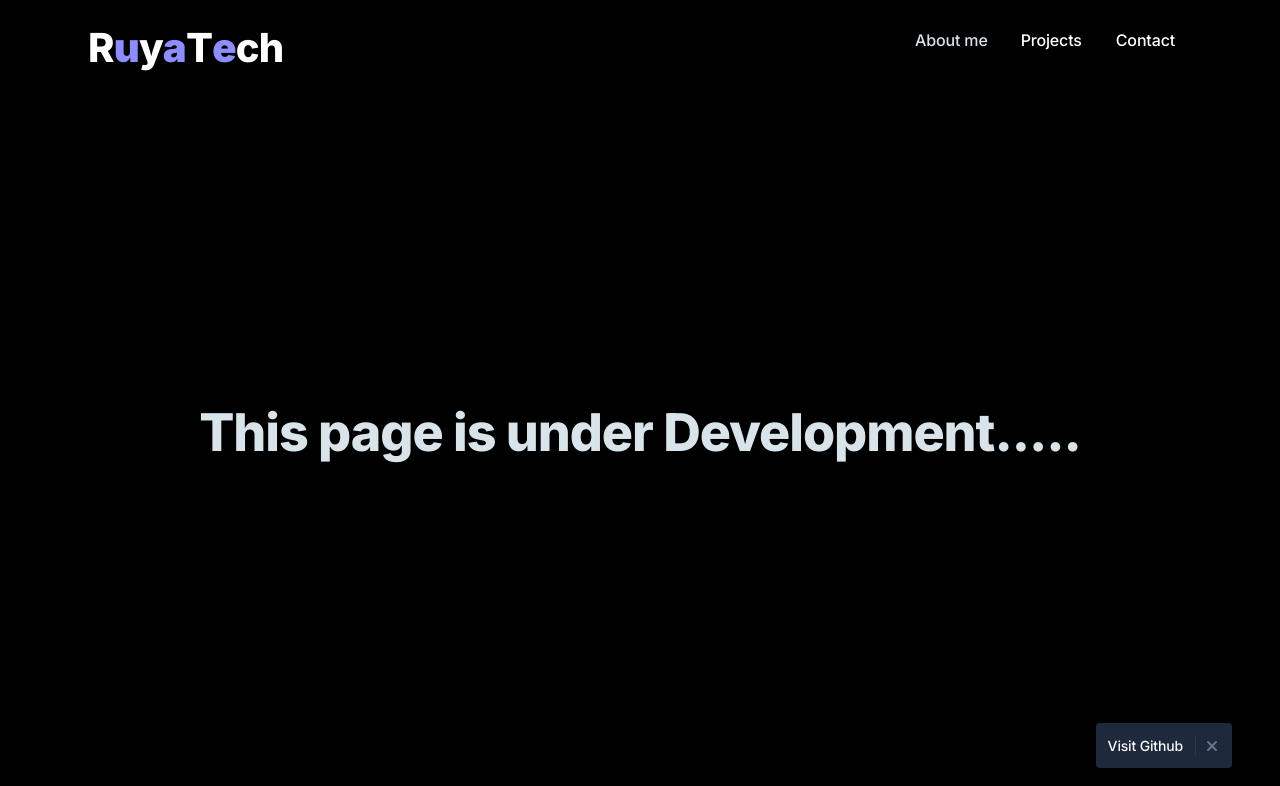
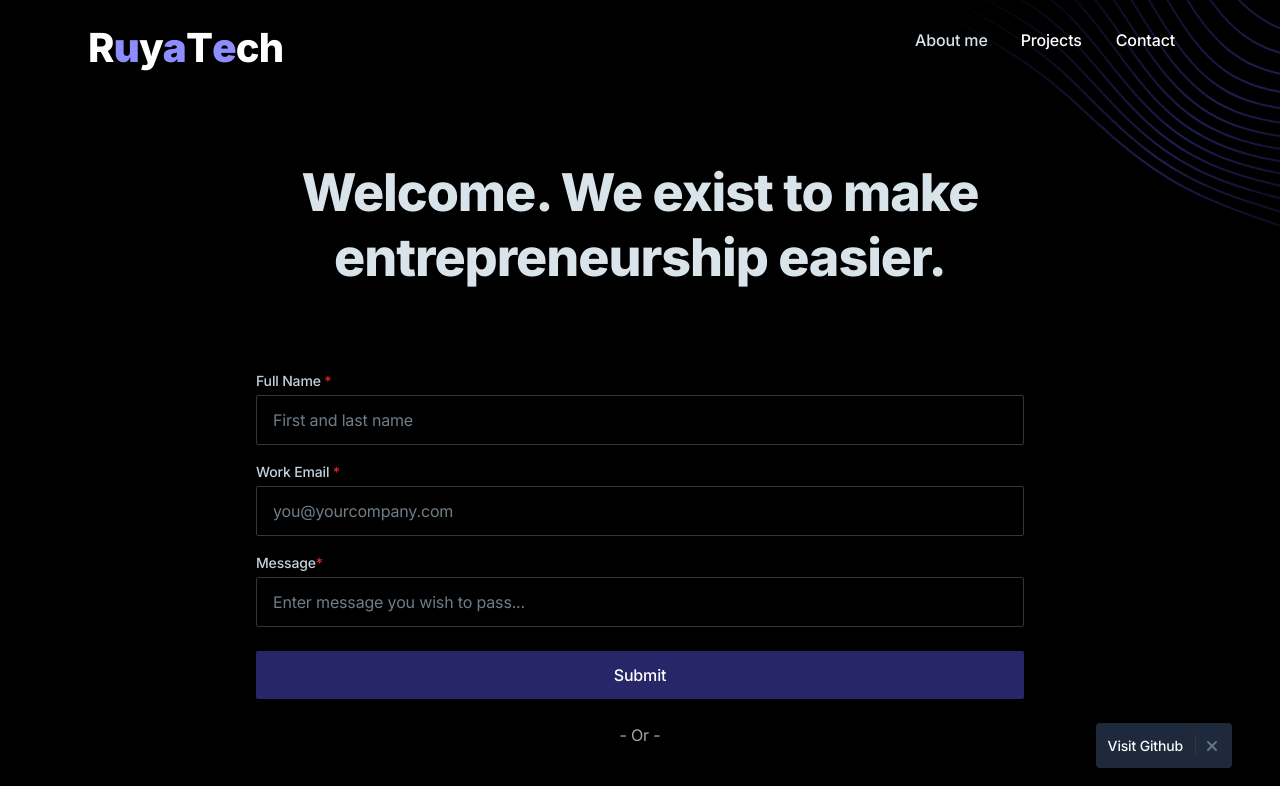
Before and after one commit to RuyaTechOrg/ruya_tech, a Next.js app: page /contact in a window 1280 px wide. Shown: the top 786 px of the page. Built offline with nearby package versions, Linux system fonts and the light colour scheme.

Commit message:
new changes

```diff
--- a/app/(auth)/signup/page.tsx
+++ b/app/(auth)/contact/page.tsx
@@ -18,7 +18,7 @@ export default function SignUp() {
 
           {/* Form */}
           <div className="max-w-3xl mx-auto">
-            <form method='POST' action={'#'}>
+            <form method='POST' action={'/api/contact/route'}>
               <div className="flex flex-wrap -mx-3 mb-4">
                 <div className="w-full px-3">
                   <label className="block text-gray-300 text-sm font-medium mb-1" htmlFor="full-name">Full Name <span className="text-red-600">*</span></label>
--- /dev/null
+++ b/app/api/contact/route.ts
@@ -0,0 +1,4 @@
+export async function POST(request: Request,response: Response) {
+  const data = response.body;
+  console.log(data)
+}
--- a/app/api/hello/route.ts
+++ /dev/null
@@ -1,3 +0,0 @@
-export async function GET(request: Request) {
-  return new Response('Hello, Next.js!')
-}
--- a/app/contact/page.tsx
+++ /dev/null
@@ -1,26 +0,0 @@
-import Footer from "@/components/ui/footer"
-
-export const metadata =  {
-    title : 'Contact Page  - Gumonda',
-    description : 'Page description',
-}
-
-export default function Web3Page () {
-    return (
-        <>
-       <section className="relative">
-        <div className="max-w-6xl mx-auto px-4 sm:px-6">
-        <div className="pt-32 pb-12 md:pt-40 md:pb-20">
-
-          {/* Page header */}
-          <div className="max-w-6xl mx-start pb-12 md:pb-20 pt-60 md:pb-60">
-            <h1 className="h1 mb-4 text-center">This page is under Development.....</h1>
-            {/* <p className="text-xl text-green-600">"What we do? and how we do them?"</p> */}
-          </div>
-        <Footer/>
-        </div>
-        </div>
-        </section>
-        </>
-    )
-}
--- a/components/ui/header.tsx
+++ b/components/ui/header.tsx
@@ -32,7 +32,7 @@ export default function Header() {
               <Link href="/products" className="btn-sm text-white  hover:text-purple-500">
               Projects
               </Link>
-              <Link href="/signup" className="btn-sm text-white  hover:text-purple-500">
+              <Link href="/contact" className="btn-sm text-white  hover:text-purple-500">
               Contact
               </Link>
               </li>
--- a/package.json
+++ b/package.json
@@ -14,6 +14,7 @@
     "@types/react": "^18.2.42",
     "@types/react-dom": "^18.2.17",
     "aos": "^3.0.0-beta.6",
+    "express": "^4.19.2",
     "next": "^14.0.4",
     "react": "18.2.0",
     "react-dom": "18.2.0",
```
Also changed, not shown: 1 other file (tests, documents, lock files or other folders).
